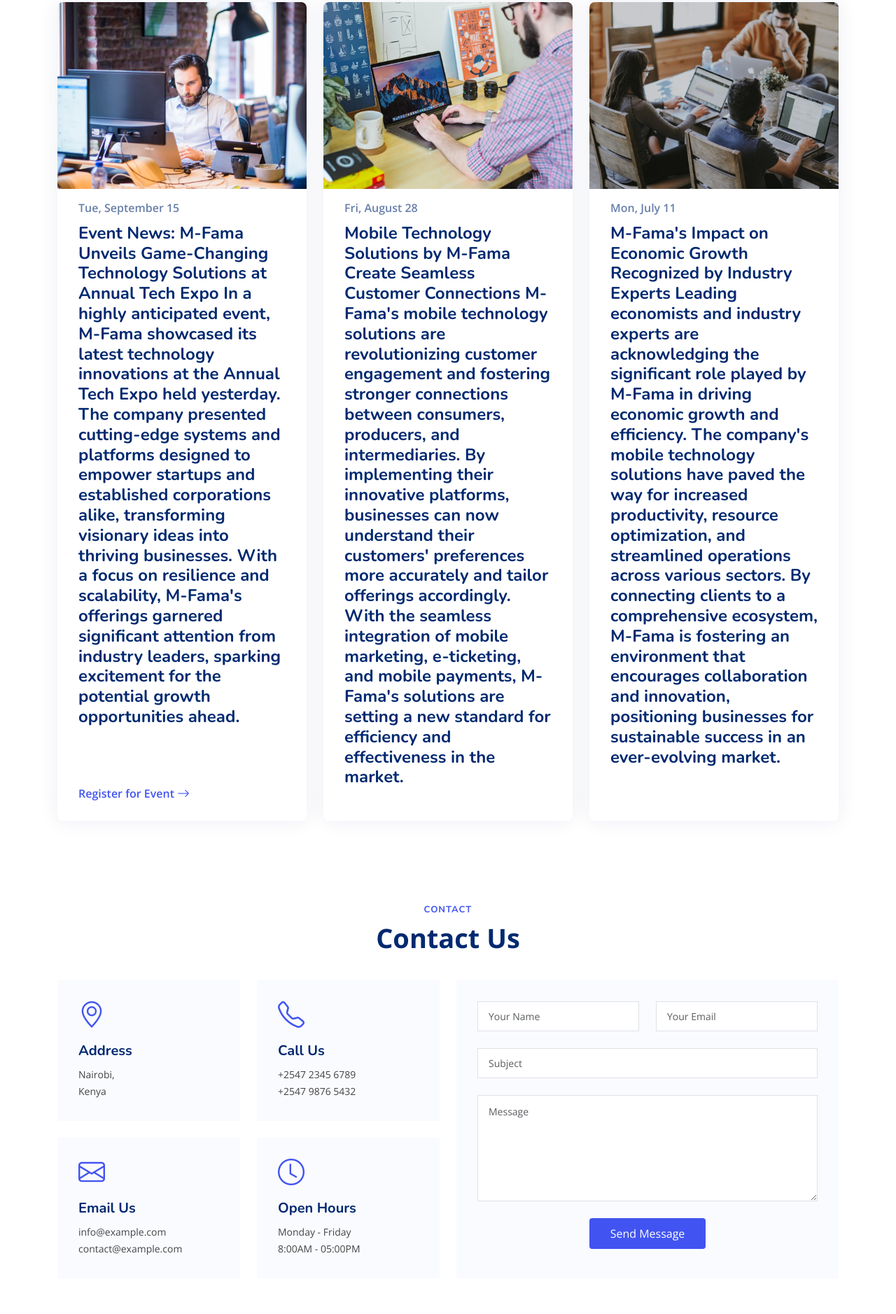
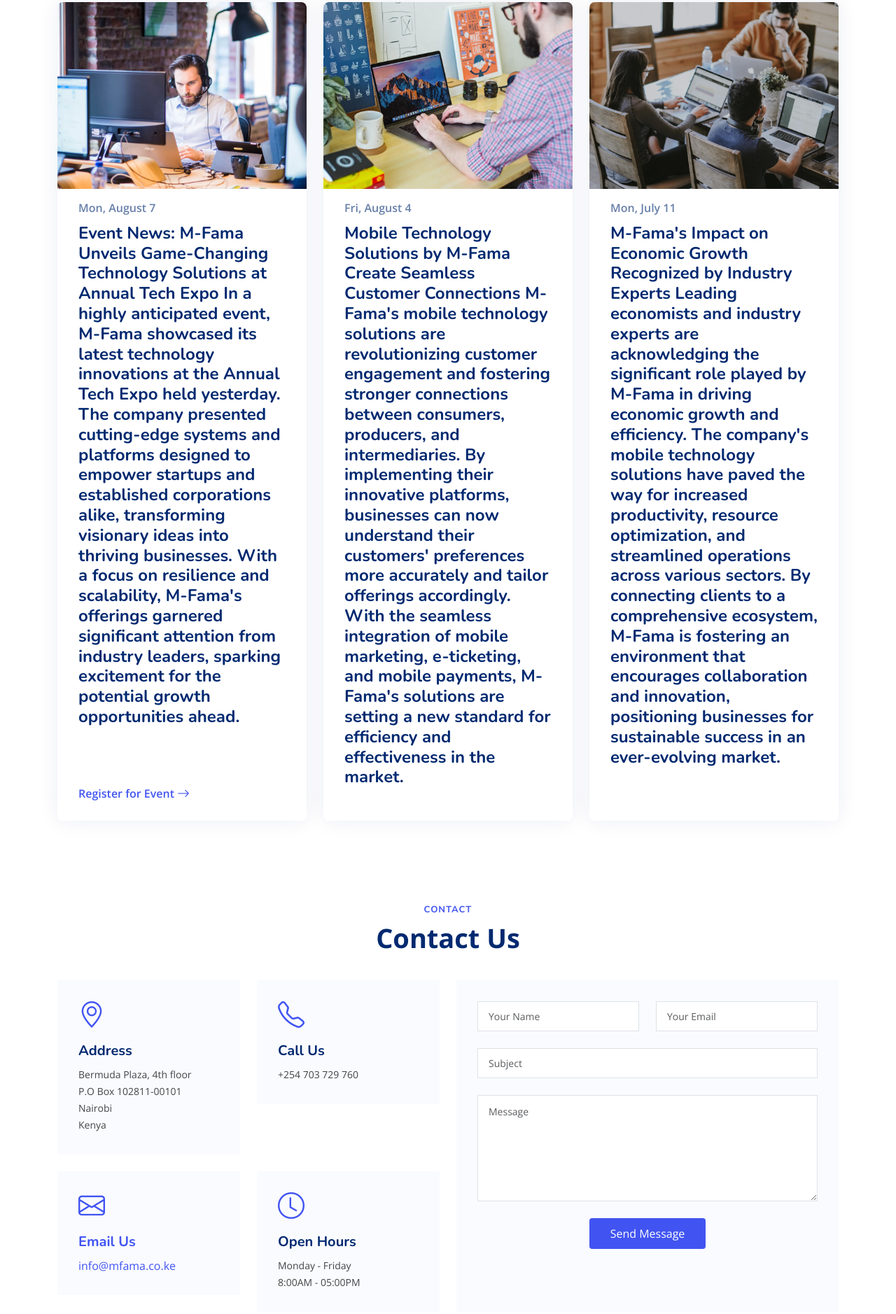
Before and after one commit to mugambijavan/M-Fama-Technologies, a plain HTML site: page index.html in a window 1280 px wide. Shown: the part 5915-7793 px from the top of the page at 70% size. Drawn offline with nearby package versions, Linux system fonts and the light colour scheme.

Commit message:
M-fama complete website

```diff
--- a/index.html
+++ b/index.html
@@ -46,7 +46,8 @@
           <li><a class="nav-link scrollto" href="#services">Our Services</a></li>
           <li><a class="nav-link scrollto" href="#news">News</a></li>
           <li><a class="nav-link scrollto" href="#contact">Contact</a></li>
-          <li><a class="getstarted scrollto" href="#">Register For Upcoming Event</a></li>
+          <li><a class="getstarted" href="https://events.mfama.co.ke/" target="_blank">Register For Upcoming Event</a></li>
+
         </ul>
         <i class="bi bi-list mobile-nav-toggle"></i>
       </nav><!-- .navbar -->
@@ -94,7 +95,7 @@
                 Discover more about us and our cutting-edge technology solutions at our upcoming event. Join us and learn how M-Fama can transform your business with innovative USSD solutions, bulk SMS, e-ticketing, mobile marketing, and mobile payments. Don't miss this opportunity to explore the full potential of our comprehensive ecosystem. See you there!
               </p>
               <div class="text-center text-lg-start">
-                <a href="#" class="btn-read-more d-inline-flex align-items-center justify-content-center align-self-center">
+                <a href="https://events.mfama.co.ke/" target="_blank"class="btn-read-more d-inline-flex align-items-center justify-content-center align-self-center">
                   <span>Event Link</span>
                   <i class="bi bi-arrow-right"></i>
                 </a>
@@ -423,17 +424,17 @@
           <div class="col-lg-4">
             <div class="post-box">
               <div class="post-img"><img src="assets/img/blog/blog-1.jpg" class="img-fluid" alt=""></div>
-              <span class="post-date">Tue, September 15</span>
+              <span class="post-date">Mon, August 7</span>
               <h3 class="post-title">Event News: M-Fama Unveils Game-Changing Technology Solutions at Annual Tech Expo
                 In a highly anticipated event, M-Fama showcased its latest technology innovations at the Annual Tech Expo held yesterday. The company presented cutting-edge systems and platforms designed to empower startups and established corporations alike, transforming visionary ideas into thriving businesses. With a focus on resilience and scalability, M-Fama's offerings garnered significant attention from industry leaders, sparking excitement for the potential growth opportunities ahead.</h3>
-              <a href="#" class="readmore stretched-link mt-auto"><span>Register for Event</span><i class="bi bi-arrow-right"></i></a>
+              <a href="https://events.mfama.co.ke/" target="_blank" class="readmore stretched-link mt-auto"><span>Register for Event</span><i class="bi bi-arrow-right"></i></a>
             </div>
           </div>
 
           <div class="col-lg-4">
             <div class="post-box">
               <div class="post-img"><img src="assets/img/blog/blog-2.jpg" class="img-fluid" alt=""></div>
-              <span class="post-date">Fri, August 28</span>
+              <span class="post-date">Fri, August 4</span>
               <h3 class="post-title">Mobile Technology Solutions by M-Fama Create Seamless Customer Connections
                 M-Fama's mobile technology solutions are revolutionizing customer engagement and fostering stronger connections between consumers, producers, and intermediaries. By implementing their innovative platforms, businesses can now understand their customers' preferences more accurately and tailor offerings accordingly. With the seamless integration of mobile marketing, e-ticketing, and mobile payments, M-Fama's solutions are setting a new standard for efficiency and effectiveness in the market.</h3>
 
@@ -475,21 +476,22 @@
                 <div class="info-box">
                   <i class="bi bi-geo-alt"></i>
                   <h3>Address</h3>
-                  <p>Nairobi,<br>Kenya</p>
+                  <p> Bermuda Plaza, 4th floor <br>P.O Box 102811-00101 <br>Nairobi<br>Kenya</p>
                 </div>
               </div>
               <div class="col-md-6">
                 <div class="info-box">
                   <i class="bi bi-telephone"></i>
                   <h3>Call Us</h3>
-                  <p>+2547 2345 6789<br>+2547 9876 5432</p>
+                  <p>+254 703 729 760</p>
                 </div>
               </div>
               <div class="col-md-6">
                 <div class="info-box">
-                  <i class="bi bi-envelope"></i>
-                  <h3>Email Us</h3>
-                  <p>info@example.com<br>contact@example.com</p>
+                  <a href="mailto:info@mfama.co.ke" target="_blank"><i class="bi bi-envelope"></i></a>
+                  <h3><a href="mailto:info@mfama.co.ke" target="_blank">Email Us</a></h3>
+                  <a href="mailto:info@mfama.co.ke" target="_blank">info@mfama.co.ke</a>
+
                 </div>
               </div>
               <div class="col-md-6">
```
Also changed, not shown: 1 other file.
